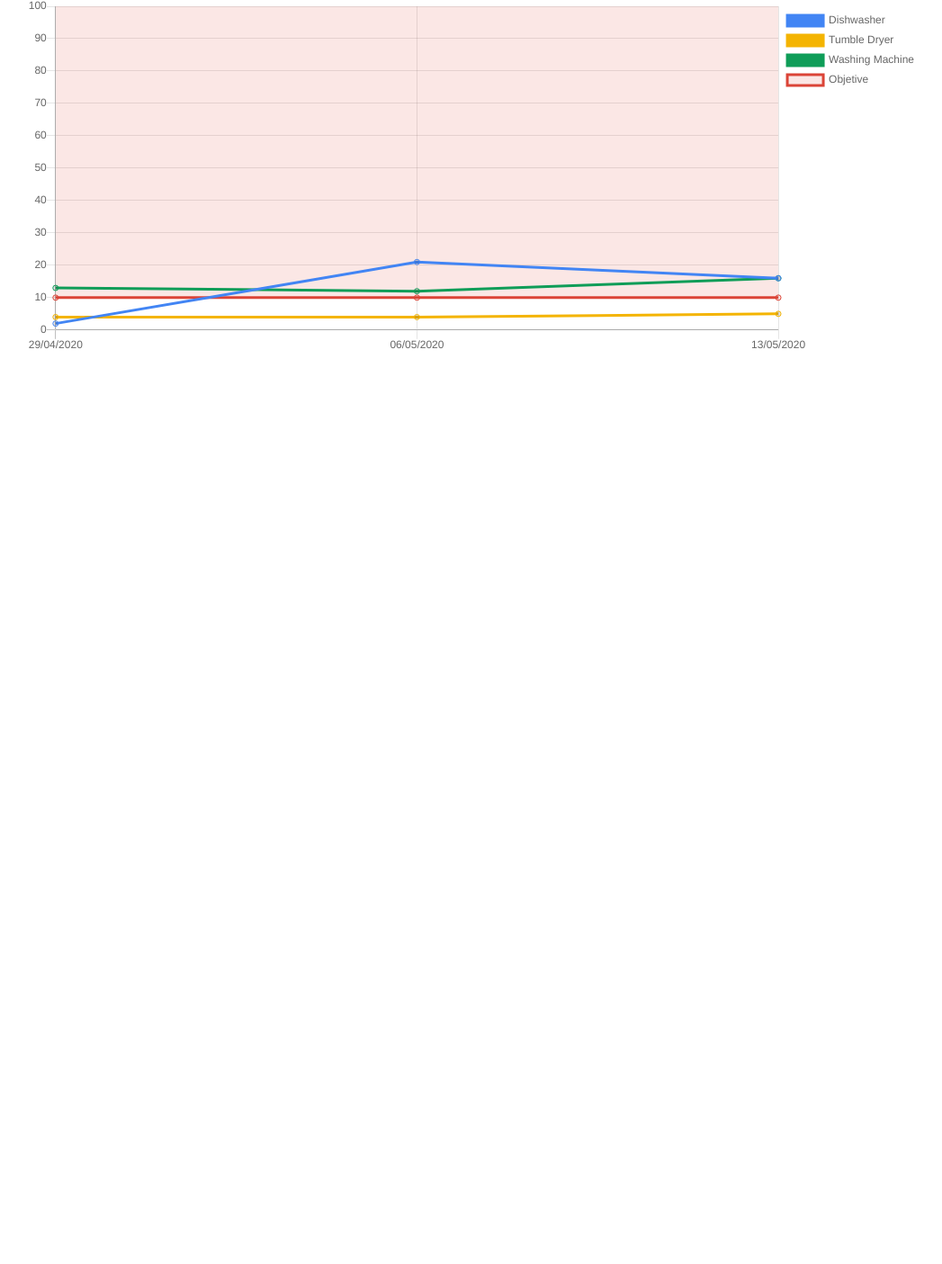
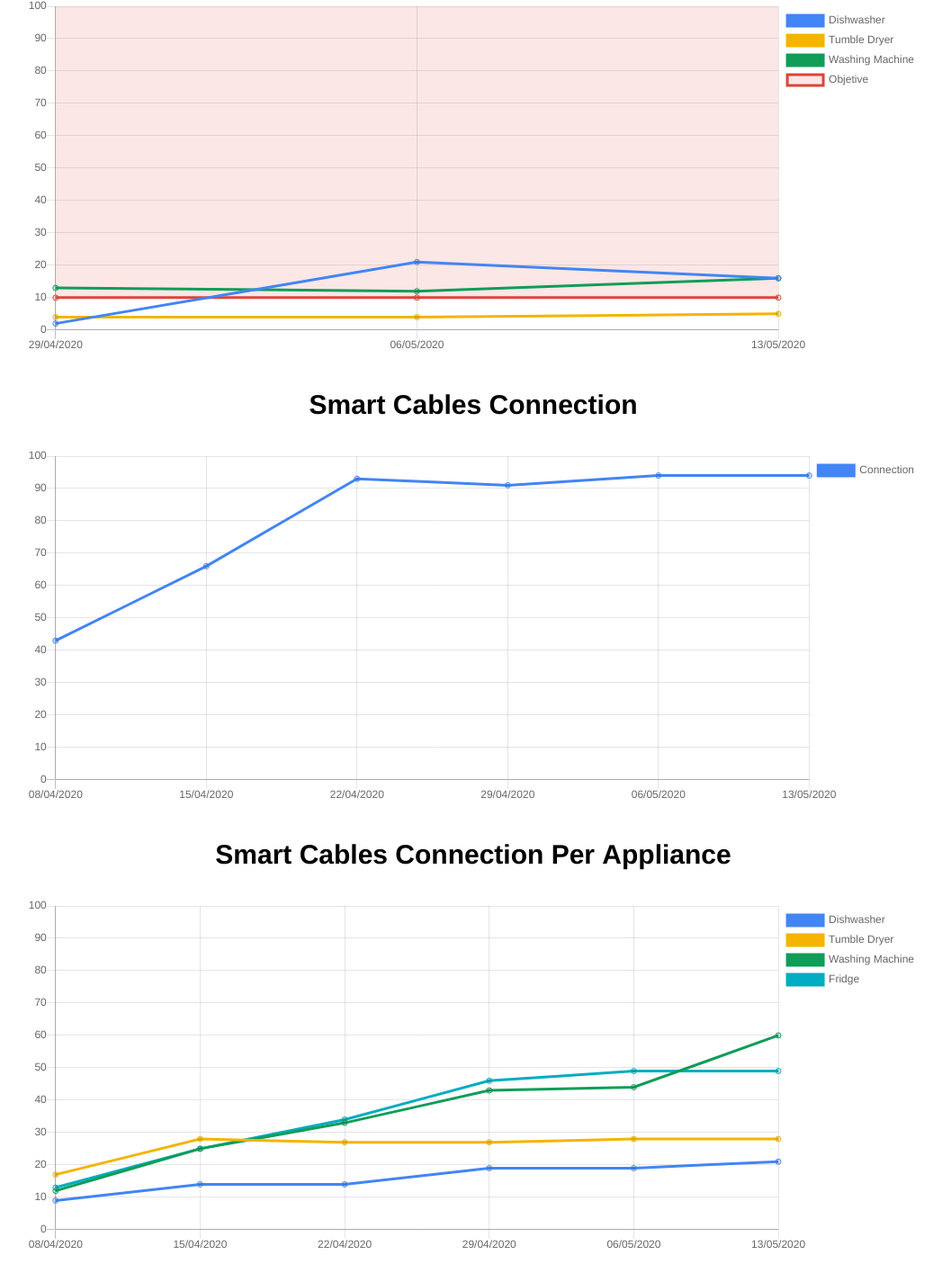
Before and after one commit to daysdg/daysdg.github.io, a plain HTML site: page index.html in a window 1280 px wide. Shown: the part 1611-3016 px from the top of the page at 90% size, without its empty margins (114-1161 px from the left). Before the commit the page ends 2016 px from the top, so only its background shows below. Drawn offline with nearby package versions, Linux system fonts and the light colour scheme.

Commit message:
Update index.html

```diff
--- a/index.html
+++ b/index.html
@@ -7,6 +7,8 @@
       <canvas id="canvas_others"></canvas>
       <canvas id="canvas_detected"></canvas>
       <canvas id="canvas_falsepositive"></canvas>
+      <canvas id="canvas_smart_cables_connection"></canvas>
+      <canvas id="canvas_smart_cables_connection_per_appliance"></canvas>
     </div>
 
     <script type="text/javascript" src="https://cdn.jsdelivr.net/npm/chart.js"></script>
@@ -17,6 +19,8 @@
       printOthersCanvas();
       printDetectedCanvas();
       printFalsePositiveCanvas();
+      printSmartCablesConnection();
+      printSmartCablesPerApplianceConnection();
 
 
       function printDetectedCanvas()
@@ -285,6 +289,121 @@
         });
       }
 
+      function printSmartCablesConnection()
+      {
+        var ctx = document.getElementById('canvas_smart_cables_connection');
+
+        var data =  {
+          labels: ['08/04/2020', '15/04/2020', '22/04/2020', '29/04/2020', '06/05/2020', '13/05/2020'],
+          datasets: [
+            {
+              label: 'Connection',
+              fill: false,
+              lineTension: 0.00001,
+              borderColor: 'rgb(66, 133, 244)',
+              data: [43, 66, 93, 91, 94, 94]
+            }
+          ]
+        }
+
+        var options = {
+          title: {
+              display: true,
+              text: 'Smart Cables Connection',
+              fontSize: 30,
+              fontStyle: 'bold',
+              fontColor: '#000',
+              lineHeight: 3
+          },
+          legend: {
+            position: 'right',
+            align: 'start'
+          },
+          scales: {
+            yAxes: [{
+                ticks: {
+                    beginAtZero: true,
+                    max: 100
+                }
+            }]
+          }
+        };
+
+        var myLineChart = new Chart(ctx, {
+          type: 'line',
+          data: data,
+          options: options
+        });
+      }
+
+      function printSmartCablesPerApplianceConnection()
+      {
+        var ctx = document.getElementById('canvas_smart_cables_connection_per_appliance');
+
+        var data =  {
+          labels: ['08/04/2020', '15/04/2020', '22/04/2020', '29/04/2020', '06/05/2020', '13/05/2020'],
+          datasets: [
+            {
+              label: 'Dishwasher',
+              fill: false,
+              lineTension: 0.00001,
+              borderColor: 'rgb(66, 133, 244)',
+              data: [9, 14, 14, 19, 19, 21]
+            },
+            {
+              label: 'Tumble Dryer',
+              fill: false,
+              lineTension: 0.00001,
+              borderColor: 'rgb(244, 180, 0)',
+              data: [17, 28, 27, 27, 28, 28]
+            },
+            {
+              label: 'Washing Machine',
+              fill: false,
+              lineTension: 0.00001,
+              borderColor: 'rgb(15, 157, 88)',
+              data: [12, 25, 33, 43, 44, 60]
+            },
+            {
+              label: 'Fridge',
+              fill: false,
+              lineTension: 0.00001,
+              borderColor: 'rgb(0, 172, 193)',
+              data: [13, 25, 34, 46, 49, 49]
+            }
+          ]
+        }
+
+        var options = {
+          title: {
+              display: true,
+              text: 'Smart Cables Connection Per Appliance',
+              fontSize: 30,
+              fontStyle: 'bold',
+              fontColor: '#000',
+              lineHeight: 3
+          },
+          legend: {
+            position: 'right',
+            align: 'start'
+          },
+          scales: {
+            yAxes: [{
+                ticks: {
+                    beginAtZero: true,
+                    max: 100
+                }
+            }]
+          }
+        };
+
+        var myLineChart = new Chart(ctx, {
+          type: 'line',
+          data: data,
+          options: options
+        });
+      }
+
     </script>
 
   </body>
```
